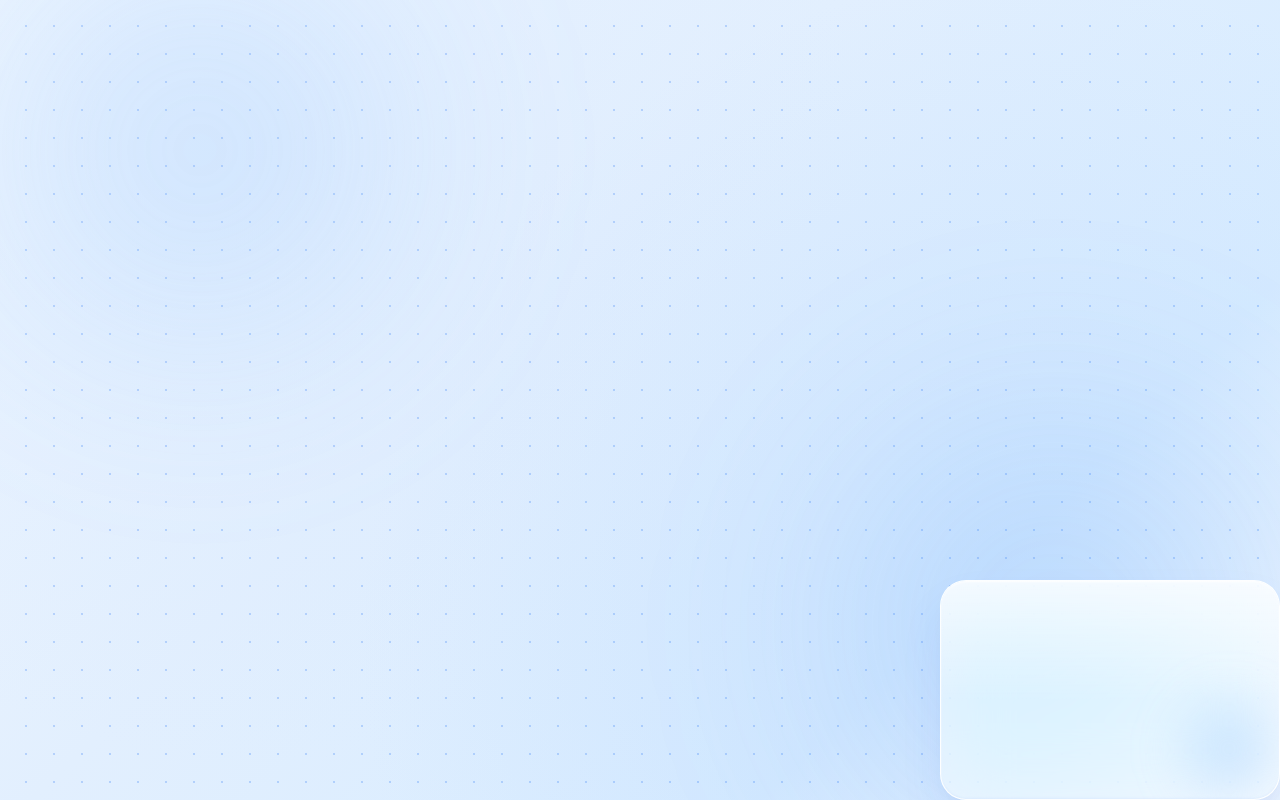
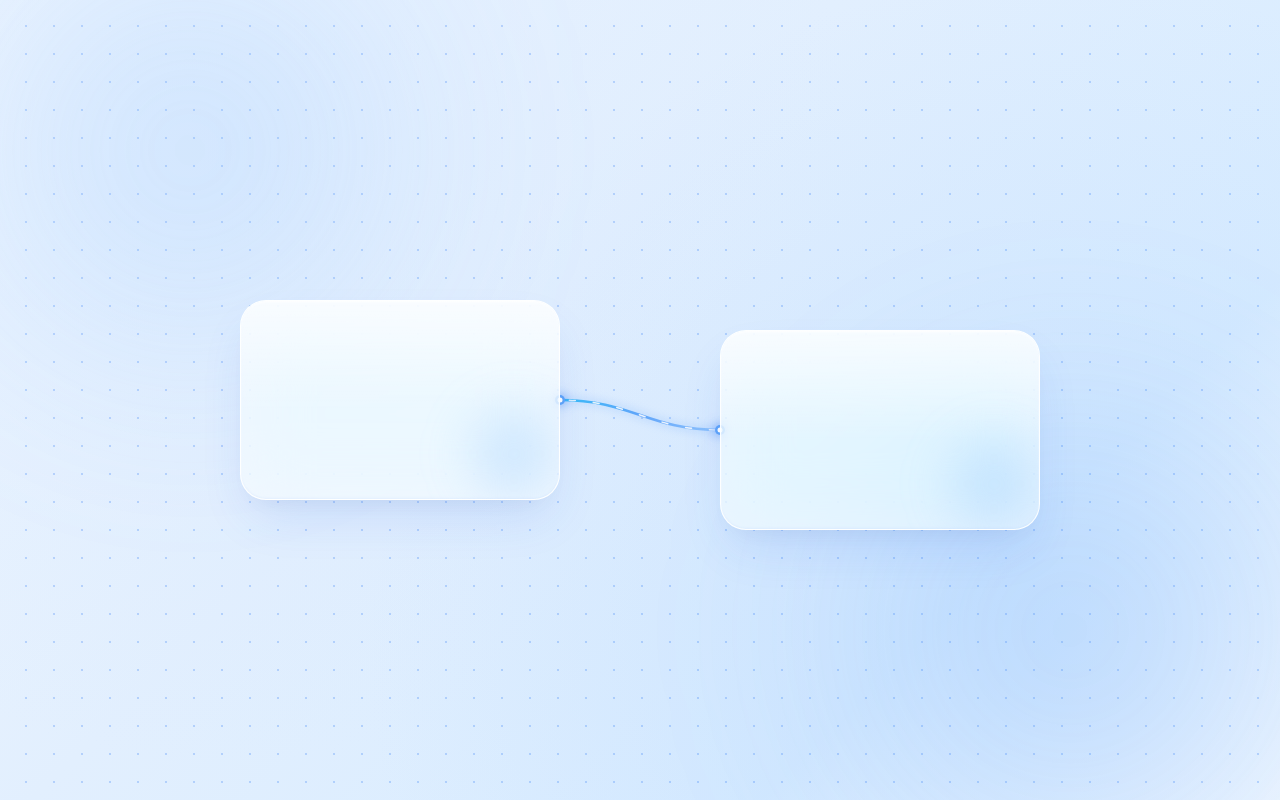
Before and after one commit to X0U8/TrexUp, a React (Vite) app in the folder frontend/: page / in a window 1280 px wide. Built offline with nearby package versions, Linux system fonts and the light colour scheme.

Commit message:
feat: modularize components into separate folders; add two movable blocks connected by dynamic fluid thread

```diff
--- a/frontend/src/App.jsx
+++ b/frontend/src/App.jsx
@@ -1,68 +1,79 @@
-import { useState, useRef, useEffect } from 'react';
-import './App.css';
+import { useState, useEffect } from 'react';
+import DotGridCanvas from './components/Canvas/DotGridCanvas';
+import MovableNode from './components/Node/MovableNode';
+import Thread from './components/Thread/Thread';
 
-function App() {
-  const [position, setPosition] = useState({ x: 0, y: 0 });
-  const [isDragging, setIsDragging] = useState(false);
-  const dragStartRef = useRef({ mouseX: 0, mouseY: 0, posX: 0, posY: 0 });
-  const nodeRef = useRef(null);
+const NODE_WIDTH = 320;
+const NODE_HEIGHT = 200;
 
-  // Center node initially
+export default function App() {
+  const [nodes, setNodes] = useState({
+    node1: { id: 'node1', x: 0, y: 0, width: NODE_WIDTH, height: NODE_HEIGHT },
+    node2: { id: 'node2', x: 0, y: 0, width: NODE_WIDTH, height: NODE_HEIGHT },
+  });
+
+  // Position the two blocks nicely side-by-side on initial mount
   useEffect(() => {
-    const initX = (window.innerWidth - 340) / 2;
-    const initY = (window.innerHeight - 220) / 2;
-    setPosition({ x: initX, y: initY });
+    const screenW = window.innerWidth;
+    const screenH = window.innerHeight;
+
+    const gap = 160;
+    const totalWidth = NODE_WIDTH * 2 + gap;
+    const startX = Math.max((screenW - totalWidth) / 2, 60);
+    const startY = Math.max((screenH - NODE_HEIGHT) / 2, 60);
+
+    setNodes({
+      node1: {
+        id: 'node1',
+        x: startX,
+        y: startY,
+        width: NODE_WIDTH,
+        height: NODE_HEIGHT,
+      },
+      node2: {
+        id: 'node2',
+        x: startX + NODE_WIDTH + gap,
+        y: startY + 30, // slight offset for organic initial look
+        width: NODE_WIDTH,
+        height: NODE_HEIGHT,
+      },
+    });
   }, []);
 
-  const handlePointerDown = (e) => {
-    setIsDragging(true);
-    dragStartRef.current = {
-      mouseX: e.clientX,
-      mouseY: e.clientY,
-      posX: position.x,
-      posY: position.y,
-    };
-    e.target.setPointerCapture?.(e.pointerId);
-  };
-
-  const handlePointerMove = (e) => {
-    if (!isDragging) return;
-    const deltaX = e.clientX - dragStartRef.current.mouseX;
-    const deltaY = e.clientY - dragStartRef.current.mouseY;
-
-    setPosition({
-      x: dragStartRef.current.posX + deltaX,
-      y: dragStartRef.current.posY + deltaY,
-    });
-  };
-
-  const handlePointerUp = (e) => {
-    setIsDragging(false);
-    e.target.releasePointerCapture?.(e.pointerId);
+  const handleNodeMove = (id, newX, newY) => {
+    setNodes((prev) => ({
+      ...prev,
+      [id]: {
+        ...prev[id],
+        x: newX,
+        y: newY,
+      },
+    }));
   };
 
   return (
-    <div className="app-container">
-      {/* Node-Editor Style Dot Grid */}
-      <div className="dot-grid-canvas" />
+    <DotGridCanvas>
+      {/* Dynamic non-fixed connecting thread */}
+      <Thread start={nodes.node1} end={nodes.node2} />
 
-      {/* Soft Ambient Depth Glows */}
-      <div className="ambient-glow glow-primary" />
-      <div className="ambient-glow glow-secondary" />
+      {/* Two movable glass blocks */}
+      <MovableNode
+        id="node1"
+        x={nodes.node1.x}
+        y={nodes.node1.y}
+        width={nodes.node1.width}
+        height={nodes.node1.height}
+        onMove={handleNodeMove}
+      />
 
-      {/* Movable Glass Block Node (No Text) */}
-      <div
-        ref={nodeRef}
-        className={`movable-node ${isDragging ? 'dragging' : ''}`}
-        style={{
-          transform: `translate3d(${position.x}px, ${position.y}px, 0)`,
-        }}
-        onPointerDown={handlePointerDown}
-        onPointerMove={handlePointerMove}
-        onPointerUp={handlePointerUp}
+      <MovableNode
+        id="node2"
+        x={nodes.node2.x}
+        y={nodes.node2.y}
+        width={nodes.node2.width}
+        height={nodes.node2.height}
+        onMove={handleNodeMove}
       />
-    </div>
+    </DotGridCanvas>
   );
 }
-
-export default App;
--- /dev/null
+++ b/frontend/src/components/Canvas/DotGridCanvas.css
@@ -0,0 +1,46 @@
+.canvas-viewport {
+  position: relative;
+  width: 100vw;
+  height: 100vh;
+  overflow: hidden;
+  background:
+    radial-gradient(circle at 18% 18%, rgba(219, 234, 254, 0.6) 0%, transparent 50%),
+    radial-gradient(circle at 82% 82%, rgba(191, 219, 254, 0.5) 0%, transparent 55%),
+    linear-gradient(135deg, #f0f7ff 0%, #e2effe 40%, #d8ecff 75%, #ffffff 100%);
+}
+
+/* Node editor style dot grid */
+.dot-grid-matrix {
+  position: absolute;
+  inset: -100px;
+  background-image: radial-gradient(circle, rgba(59, 130, 246, 0.28) 1.5px, transparent 1.5px);
+  background-size: 28px 28px;
+  pointer-events: none;
+  z-index: 1;
+}
+
+/* Ambient soft gradient depth orbs */
+.ambient-glow {
+  position: absolute;
+  border-radius: 50%;
+  filter: blur(90px);
+  pointer-events: none;
+  z-index: 2;
+  opacity: 0.6;
+}
+
+.glow-primary {
+  width: 620px;
+  height: 620px;
+  top: -160px;
+  left: -120px;
+  background: radial-gradient(circle, rgba(147, 197, 253, 0.45) 0%, transparent 70%);
+}
+
+.glow-secondary {
+  width: 660px;
+  height: 660px;
+  bottom: -160px;
+  right: -120px;
+  background: radial-gradient(circle, rgba(96, 165, 250, 0.35) 0%, transparent 70%);
+}
--- /dev/null
+++ b/frontend/src/components/Canvas/DotGridCanvas.jsx
@@ -0,0 +1,16 @@
+import './DotGridCanvas.css';
+
+export default function DotGridCanvas({ children }) {
+  return (
+    <div className="canvas-viewport">
+      {/* Node-Editor Style Dot Grid */}
+      <div className="dot-grid-matrix" />
+
+      {/* Ambient Blue & White Glow Orbs */}
+      <div className="ambient-glow glow-primary" />
+      <div className="ambient-glow glow-secondary" />
+
+      {children}
+    </div>
+  );
+}
--- a/frontend/src/App.css
+++ b/frontend/src/components/Node/MovableNode.css
@@ -1,59 +1,6 @@
-.app-container {
-  position: relative;
-  width: 100vw;
-  height: 100vh;
-  overflow: hidden;
-  background:
-    radial-gradient(circle at 20% 20%, rgba(219, 234, 254, 0.6) 0%, transparent 50%),
-    radial-gradient(circle at 80% 80%, rgba(191, 219, 254, 0.5) 0%, transparent 55%),
-    linear-gradient(135deg, #f0f7ff 0%, #e2effe 40%, #d8ecff 75%, #ffffff 100%);
-  display: flex;
-  align-items: center;
-  justify-content: center;
-}
-
-/* Node editor style dot grid */
-.dot-grid-canvas {
-  position: absolute;
-  inset: -100px;
-  background-image: radial-gradient(circle, rgba(59, 130, 246, 0.28) 1.5px, transparent 1.5px);
-  background-size: 28px 28px;
-  pointer-events: none;
-  z-index: 1;
-}
-
-/* Subtle ambient depth glows */
-.ambient-glow {
-  position: absolute;
-  border-radius: 50%;
-  filter: blur(90px);
-  pointer-events: none;
-  z-index: 2;
-  opacity: 0.6;
-}
-
-.glow-primary {
-  width: 600px;
-  height: 600px;
-  top: -150px;
-  left: -100px;
-  background: radial-gradient(circle, rgba(147, 197, 253, 0.45) 0%, transparent 70%);
-}
-
-.glow-secondary {
-  width: 650px;
-  height: 650px;
-  bottom: -150px;
-  right: -100px;
-  background: radial-gradient(circle, rgba(96, 165, 250, 0.35) 0%, transparent 70%);
-}
-
-/* Movable Node / Block */
 .movable-node {
   position: absolute;
   z-index: 10;
-  width: 340px;
-  height: 220px;
   background: rgba(255, 255, 255, 0.55);
   backdrop-filter: blur(32px) saturate(190%);
   -webkit-backdrop-filter: blur(32px) saturate(190%);
@@ -74,6 +21,7 @@
 
 .movable-node.dragging {
   cursor: grabbing;
+  z-index: 20;
   box-shadow:
     0 40px 80px -15px rgba(37, 99, 235, 0.28),
     0 20px 35px -10px rgba(0, 0, 0, 0.08),
@@ -101,14 +49,14 @@
   border-radius: 26px 26px 0 0;
 }
 
-/* Inner luminous aura */
+/* Inner luminous soft light */
 .movable-node::after {
   content: '';
   position: absolute;
   bottom: -20px;
   right: -20px;
-  width: 140px;
-  height: 140px;
+  width: 130px;
+  height: 130px;
   background: radial-gradient(circle, rgba(147, 197, 253, 0.4) 0%, transparent 70%);
   filter: blur(20px);
   pointer-events: none;
--- /dev/null
+++ b/frontend/src/components/Node/MovableNode.jsx
@@ -0,0 +1,45 @@
+import { useState, useRef } from 'react';
+import './MovableNode.css';
+
+export default function MovableNode({ id, x, y, width = 320, height = 200, onMove }) {
+  const [isDragging, setIsDragging] = useState(false);
+  const dragStartRef = useRef({ mouseX: 0, mouseY: 0, initialX: 0, initialY: 0 });
+
+  const handlePointerDown = (e) => {
+    setIsDragging(true);
+    dragStartRef.current = {
+      mouseX: e.clientX,
+      mouseY: e.clientY,
+      initialX: x,
+      initialY: y,
+    };
+    e.currentTarget.setPointerCapture?.(e.pointerId);
+  };
+
+  const handlePointerMove = (e) => {
+    if (!isDragging) return;
+    const deltaX = e.clientX - dragStartRef.current.mouseX;
+    const deltaY = e.clientY - dragStartRef.current.mouseY;
+
+    onMove(id, dragStartRef.current.initialX + deltaX, dragStartRef.current.initialY + deltaY);
+  };
+
+  const handlePointerUp = (e) => {
+    setIsDragging(false);
+    e.currentTarget.releasePointerCapture?.(e.pointerId);
+  };
+
+  return (
+    <div
+      className={`movable-node ${isDragging ? 'dragging' : ''}`}
+      style={{
+        width: `${width}px`,
+        height: `${height}px`,
+        transform: `translate3d(${x}px, ${y}px, 0)`,
+      }}
+      onPointerDown={handlePointerDown}
+      onPointerMove={handlePointerMove}
+      onPointerUp={handlePointerUp}
+    />
+  );
+}
--- /dev/null
+++ b/frontend/src/components/Thread/Thread.css
@@ -0,0 +1,53 @@
+.thread-svg-layer {
+  position: absolute;
+  top: 0;
+  left: 0;
+  width: 100%;
+  height: 100%;
+  pointer-events: none;
+  z-index: 5;
+  overflow: visible;
+}
+
+.thread-glow {
+  fill: none;
+  stroke: rgba(96, 165, 250, 0.25);
+  stroke-width: 6px;
+  stroke-linecap: round;
+  filter: blur(4px);
+}
+
+.thread-core {
+  fill: none;
+  stroke: url(#thread-gradient);
+  stroke-width: 2.5px;
+  stroke-linecap: round;
+  transition: stroke 0.2s ease;
+}
+
+.thread-flow {
+  fill: none;
+  stroke: rgba(255, 255, 255, 0.85);
+  stroke-width: 1.5px;
+  stroke-linecap: round;
+  stroke-dasharray: 6 18;
+  animation: threadFlowAnim 2.5s linear infinite;
+}
+
+.thread-port-glow {
+  fill: #60a5fa;
+  filter: drop-shadow(0 0 6px rgba(59, 130, 246, 0.8));
+}
+
+.thread-port-core {
+  fill: #ffffff;
+}
+
+@keyframes threadFlowAnim {
+  from {
+    stroke-dashoffset: 48;
+  }
+  to {
+    stroke-dashoffset: 0;
+  }
+}
--- /dev/null
+++ b/frontend/src/components/Thread/Thread.jsx
@@ -0,0 +1,54 @@
+import './Thread.css';
+
+export default function Thread({ start, end }) {
+  if (!start || !end) return null;
+
+  // Calculate connection anchor ports (e.g. from right of start node to left of end node, or dynamically oriented)
+  const isStartLeft = start.x + start.width / 2 < end.x + end.width / 2;
+
+  const startX = isStartLeft ? start.x + start.width : start.x;
+  const startY = start.y + start.height / 2;
+
+  const endX = isStartLeft ? end.x : end.x + end.width;
+  const endY = end.y + end.height / 2;
+
+  // Calculate dynamic bezier curve control offsets
+  const dx = Math.abs(endX - startX);
+  const curvature = Math.max(dx * 0.45, 60);
+
+  const cx1 = isStartLeft ? startX + curvature : startX - curvature;
+  const cy1 = startY;
+
+  const cx2 = isStartLeft ? endX - curvature : endX + curvature;
+  const cy2 = endY;
+
+  const pathData = `M ${startX} ${startY} C ${cx1} ${cy1}, ${cx2} ${cy2}, ${endX} ${endY}`;
+
+  return (
+    <svg className="thread-svg-layer">
+      <defs>
+        <linearGradient id="thread-gradient" x1="0%" y1="0%" x2="100%" y2="0%">
+          <stop offset="0%" stopColor="#38bdf8" />
+          <stop offset="50%" stopColor="#60a5fa" />
+          <stop offset="100%" stopColor="#93c5fd" />
+        </linearGradient>
+      </defs>
+
+      {/* Ambient glow beneath thread */}
+      <path d={pathData} className="thread-glow" />
+
+      {/* Main cable thread */}
+      <path d={pathData} className="thread-core" />
+
+      {/* Subtle animated energy flow dash */}
+      <path d={pathData} className="thread-flow" />
+
+      {/* Port terminal caps */}
+      <circle cx={startX} cy={startY} r={5} className="thread-port-glow" />
+      <circle cx={startX} cy={startY} r={2.5} className="thread-port-core" />
+
+      <circle cx={endX} cy={endY} r={5} className="thread-port-glow" />
+      <circle cx={endX} cy={endY} r={2.5} className="thread-port-core" />
+    </svg>
+  );
+}
```
